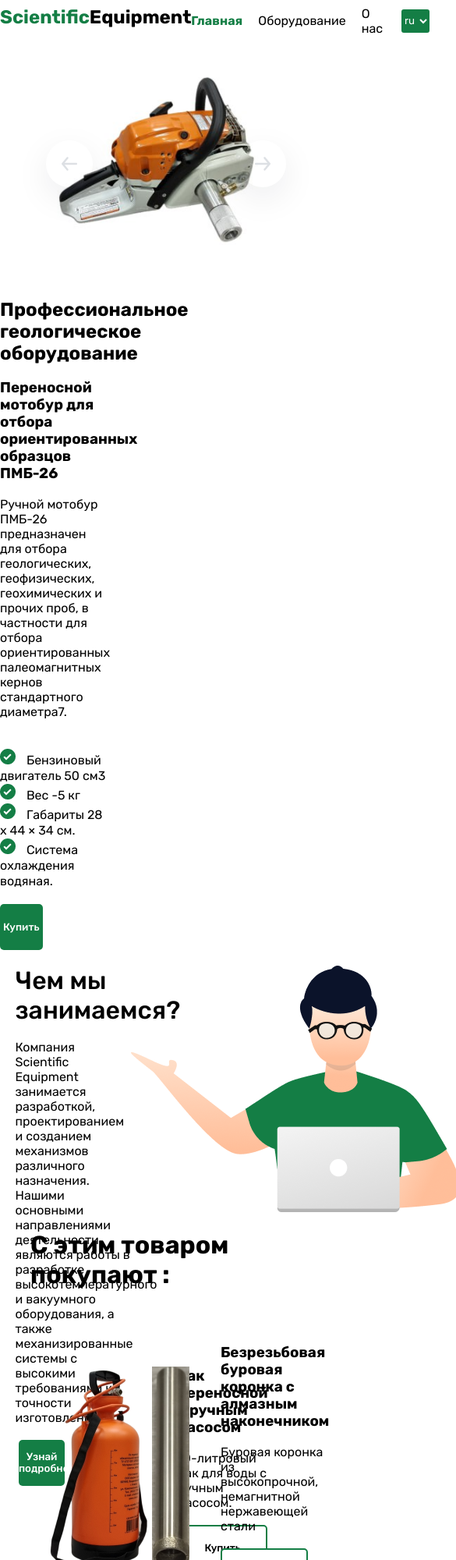
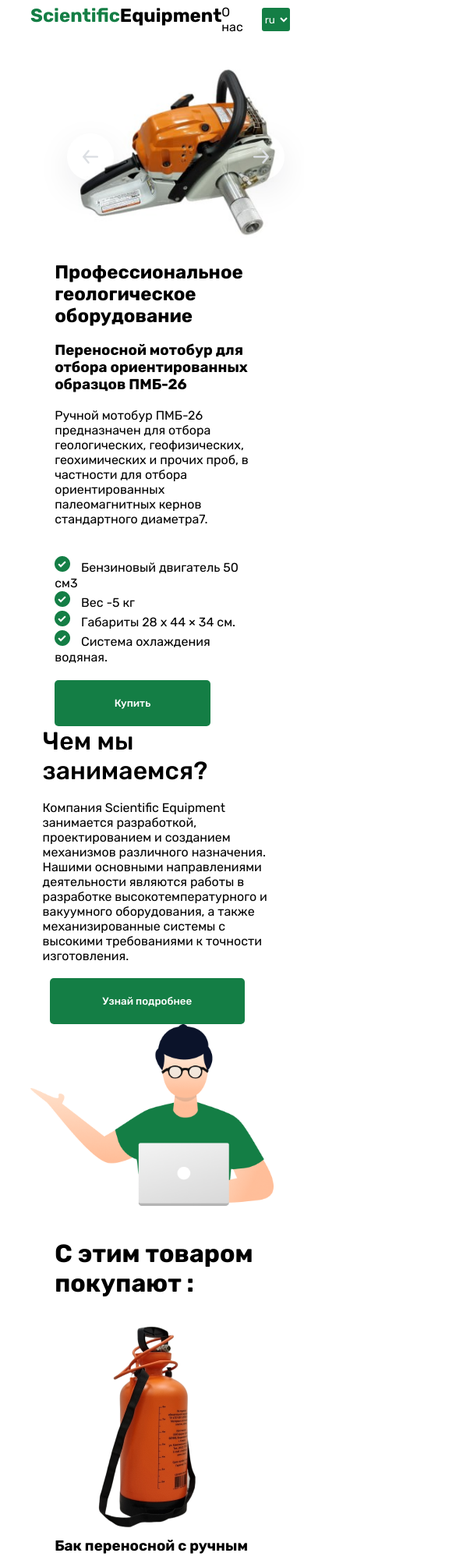
Before and after one commit to iamgaziev/practicce, a plain HTML site: page index.html in a window 390 px wide. Shown: the top 2000 px of the page at 78% size, 585 px wide, since content can reach past the window. Drawn offline with Linux system fonts and the light colour scheme.

Commit message:
practice

```diff
--- a/index.html
+++ b/index.html
@@ -15,7 +15,7 @@
 <body>
     <div class="container">
         <div class="main1">
-            <nav>
+            <nav class="navbar">
                 <h1><span class="sci">Scientific</span><span class="Equ">Equipment</span></h1>
                 <ul>
                     <li class="gla">Главная</li>
@@ -64,6 +64,7 @@
             </div>
         </div>
         <div class="main2">
+
             <div class="text2">
                 <h1 class="chem">Чем мы занимаемся?</h1>
                 <br>
@@ -77,8 +78,9 @@
                 <button class="bu">Узнай подробнее</button>
             </div>
             <div class="ima">
-                <img src="images/Illustration 2.png" alt="">
+                <img class="sssss" src="images/Illustration 2.png" alt="">
             </div>
+            <br><br>
         </div>
         <div class="main3">
             <h1 class="etim">С этим товаром покупают :</h1>
@@ -95,6 +97,7 @@
                         <br>
                         <button class="buru">Купить</button>
                     </div>
+                    <br><br>
                 </div>
                 <div class="photooo">
                     <div class="gaz">
--- a/style.css
+++ b/style.css
@@ -108,7 +108,7 @@ button{
 }
 .text2{
     width: 38%;
-    height: 30vh;
+
     margin-left: 5%;
 }
 .chem{
@@ -134,7 +134,7 @@ button{
 }
 .photooo{
     width: 30%;
-    height: 50vh;
+    /* height: 50vh; */
     gap: 40px;
     margin-left: 10%;
     align-items: center;
@@ -160,7 +160,7 @@ button{
     margin-top: 5%;
     width: 70%;
     height: 20vh;
-    margin-left: 15%;
+    margin-left: 10%;
     display: flex;
     gap: 40px;
 }
@@ -196,17 +196,104 @@ button{
 
 
 
-@media (max-width:540px) {
+@media (max-width:800px) {
+    .main1 {
+        width: 80%;
+        margin: 0px auto;
+    }
+    .text {
+        width: 80%;
+        margin: 0px auto;
+    }
+    .navbar {
+        display: flex;
+    }
     nav{
         justify-content:space-between;
         width: 100%;
     }
     nav ul li:nth-of-type(4){
-
         display: none;
     }
-
+    nav ul li:nth-of-type(1){
+        display: none;
+    }
+    nav ul li:nth-of-type(2){
+        display: none;
+    }
     .benz{
         width: 100%;
     }
+    .main2{
+        display: flex;
+        flex-direction: column;
+        width: 80%;
+        margin: 0px auto;
+    }
+    .text2{
+        width: 100%;
+    }
+    button{
+        width: 80%;
+    }
+    .sssss{
+        width: 100%;
+    }
+    .main22{
+        display: flex;
+        flex-direction: column;
+    }
+    .main3{
+        display: flex;
+        flex-direction: column;
+        width: 80%;
+        margin: 0px auto;
+    }
+    .main33{
+        display: flex;
+        flex-direction: column;
+        width: 80%;
+        margin: 0px auto;
+    }
+    .photoo{
+        width: 100%;
+        margin: 0px auto;
+        display: flex;
+        flex-direction: column;
+    }
+    .text3{
+        display: flex;
+        flex-direction: column;
+    }
+    .photooo{
+        width: 100%;
+        margin: 0px auto;
+        display: flex;
+        flex-direction: column;
+    }
+    .wid{
+        width: 80%;
+        display: flex;
+        flex-direction: column;
+        text-align: center;
+    }
+    .text5{
+        display: flex;
+        flex-direction: column;
+        width: 80%;
+        margin: 0px auto;
+    }
+    .tex{
+        width: 80%;
+    }
+    .class{
+        margin-top: 25%;
+        display: flex;
+        flex-direction: column;
+        line-height: 10px;
+    }
+    .buss{
+        align-items: center;
+        margin-left: -18%;
+    }
 }
```
